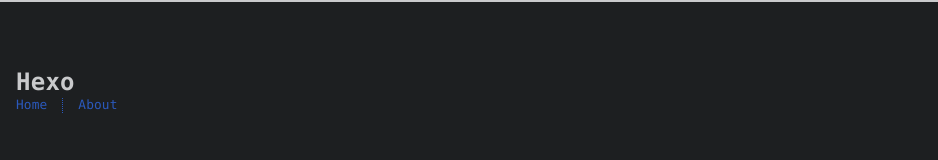
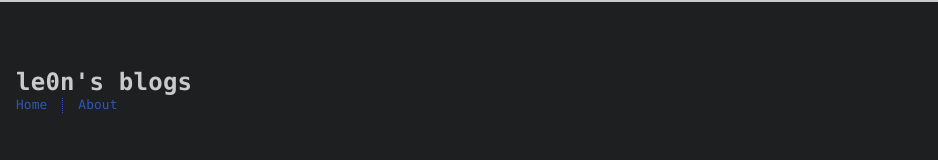
Before and after one commit to 0wlle0n/0wlle0n.github.io, a plain HTML site: page index.html in a window 1280 px wide. Shown: the top 160 px of the page, 342-1280 px from the left. Drawn offline with nearby package versions, Linux system fonts and the light colour scheme; a web font is replaced by a local one.

Commit message:
Site updated: 2025-03-12 11:53:24

```diff
--- a/index.html
+++ b/index.html
@@ -7,9 +7,9 @@
     <meta name="HandheldFriendly" content="True">
     <meta name="viewport" content="width=device-width, initial-scale=1, maximum-scale=5" />
     <meta property="og:type" content="website">
-<meta property="og:title" content="Hexo">
+<meta property="og:title" content="le0n&#39;s blogs">
 <meta property="og:url" content="https://0wlle0n.github.io/index.html">
-<meta property="og:site_name" content="Hexo">
+<meta property="og:site_name" content="le0n&#39;s blogs">
 <meta property="og:locale" content="en_US">
 <meta property="article:author" content="le0n">
 <meta name="twitter:card" content="summary">
@@ -32,7 +32,7 @@
 
 
     <!-- title -->
-    <title>Hexo</title>
+    <title>le0n&#39;s blogs</title>
     <!-- async scripts -->
     <!-- Google Analytics -->
 
@@ -65,7 +65,7 @@
 
 
     <div id="title">
-      <h1 class="p-name">Hexo</h1>
+      <h1 class="p-name">le0n&#39;s blogs</h1>
     </div>
   </a>
   <div id="nav">
```
Also changed, not shown: 2024/11/18/hello-world/index.html (+1 -1 lines), 2024/11/19/vm1沙盒逃逸详解/index.html (+1 -1 lines), 2024/11/28/强网青少赛CyberBoard复现wp/index.html (+1 -1 lines), 404.html (+4 -4 lines), archives/2024/11/index.html (+3 -3 lines), archives/2024/index.html (+3 -3 lines), archives/index.html (+3 -3 lines).
